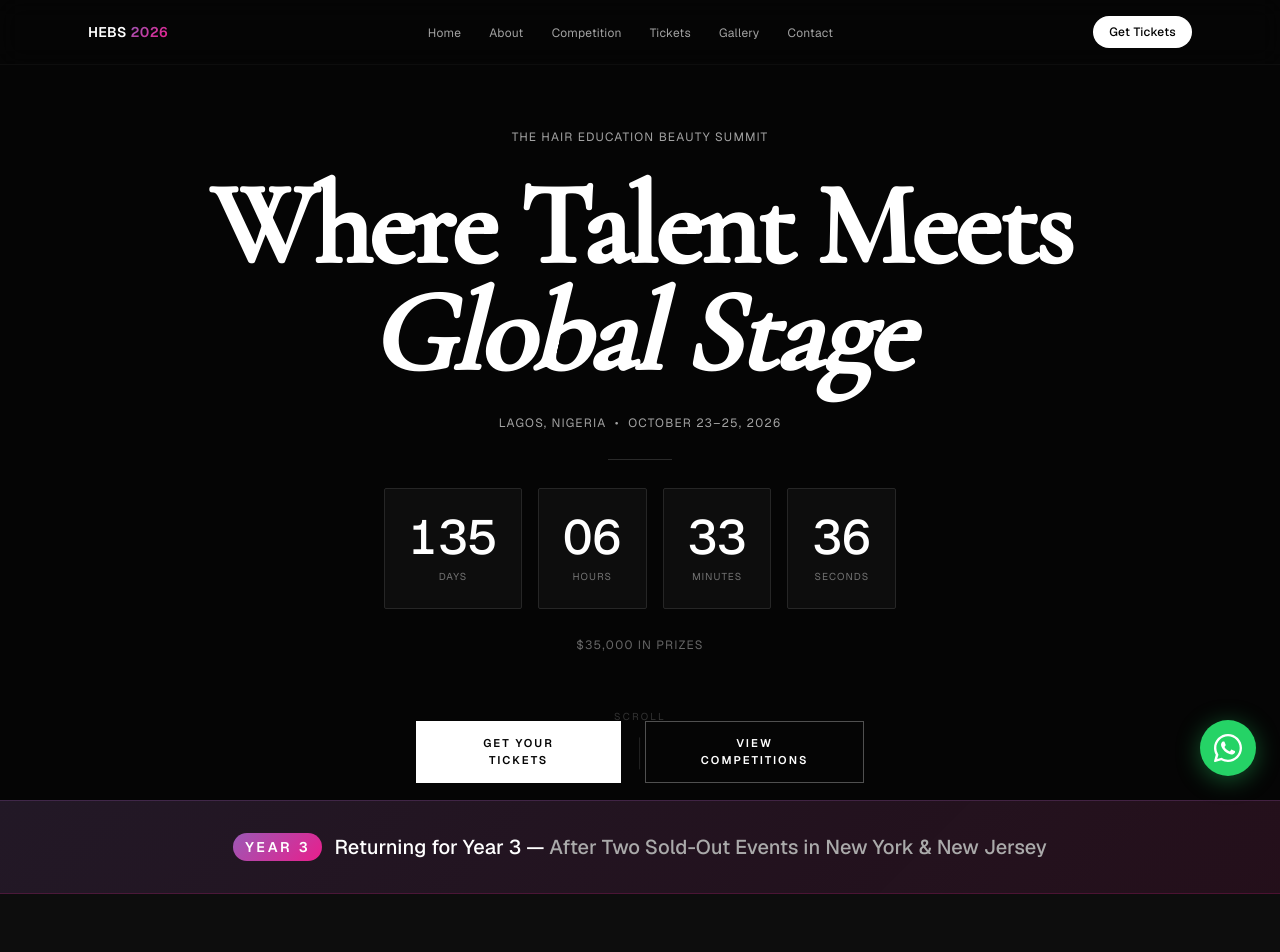
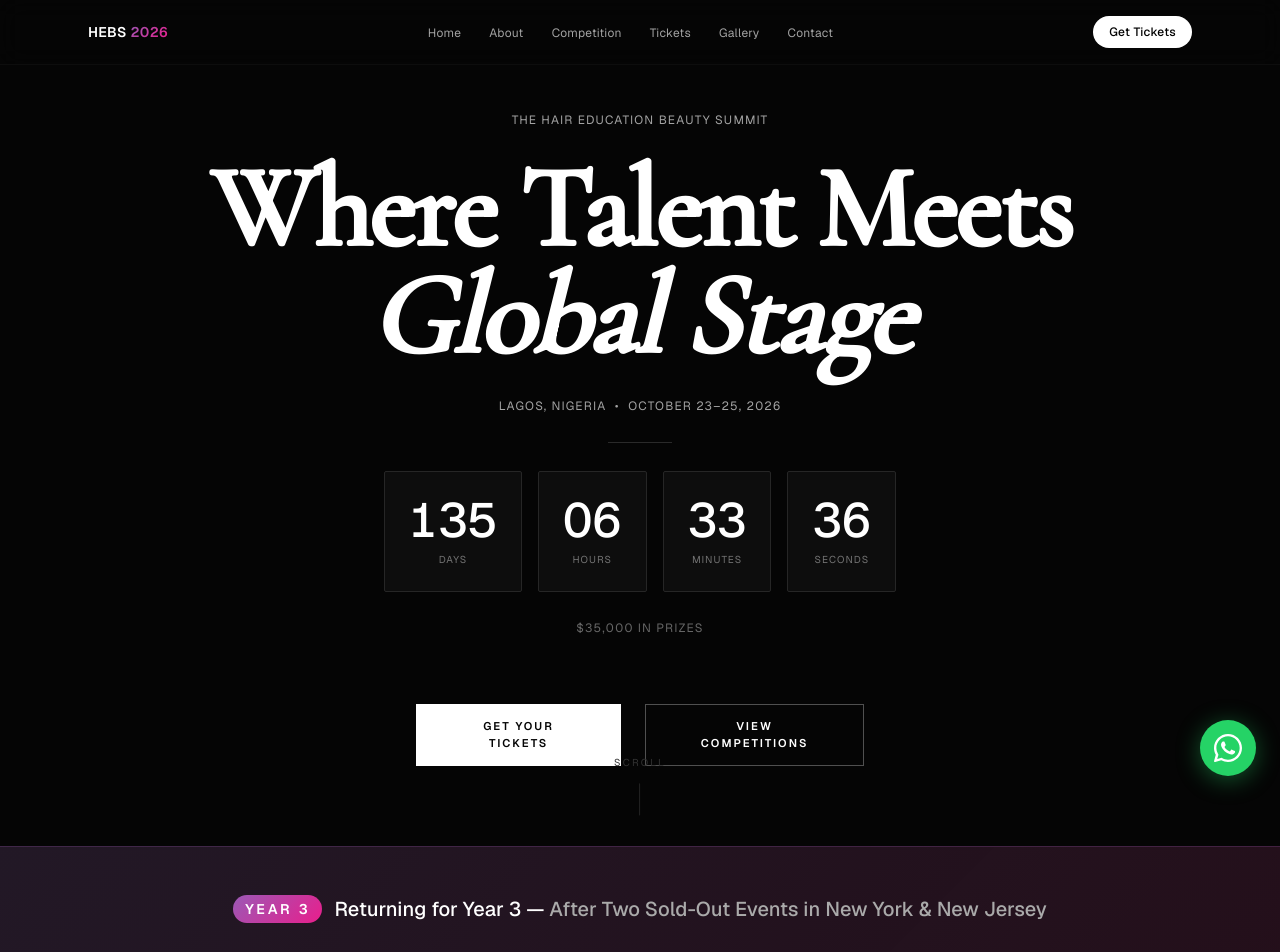
Before and after one commit to alexis800-glitch/hebs-lagos-2026, a Next.js app: page / in a window 1280 px wide. Shown: the top 952 px of the page. Built offline with nearby package versions, Linux system fonts and the light colour scheme.

Commit message:
fix: add CTA bottom margin and banner top padding to fix overlap with announcement bar

```diff
--- a/components/Hero.tsx
+++ b/components/Hero.tsx
@@ -91,7 +91,7 @@ export default function Hero() {
           initial={mounted ? { opacity: 0, y: 12 } : false}
           animate={{ opacity: 1, y: 0 }}
           transition={{ duration: 0.6, ease: EASE, delay: mounted ? 0.65 : 0 }}
-          className="mt-10 flex flex-col sm:flex-row items-center justify-center gap-4 sm:gap-6 w-full max-w-md mx-auto"
+          className="mt-10 mb-16 md:mb-20 flex flex-col sm:flex-row items-center justify-center gap-4 sm:gap-6 w-full max-w-md mx-auto"
         >
           <a
             href="https://hebseventportal.net"
--- a/components/SocialProofBar.tsx
+++ b/components/SocialProofBar.tsx
@@ -10,7 +10,7 @@ export default function SocialProofBar() {
 
   return (
     <section
-      className="relative py-8 px-4 overflow-hidden"
+      className="pt-12 pb-12 px-4 w-full relative block overflow-hidden"
       style={{
         background: "linear-gradient(135deg, rgba(155,89,182,0.15), rgba(233,30,140,0.1))",
         borderTop: "1px solid rgba(155,89,182,0.25)",
```
